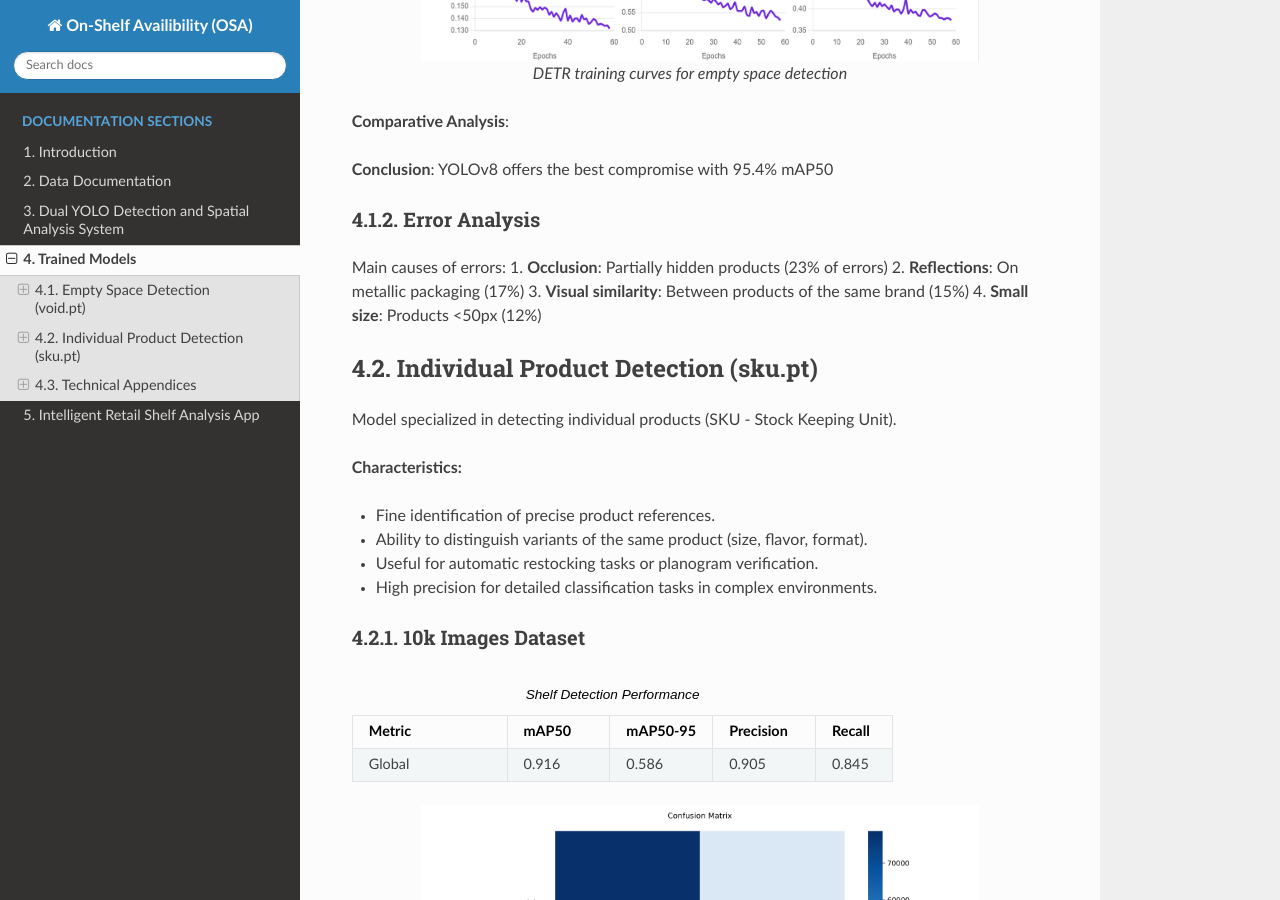
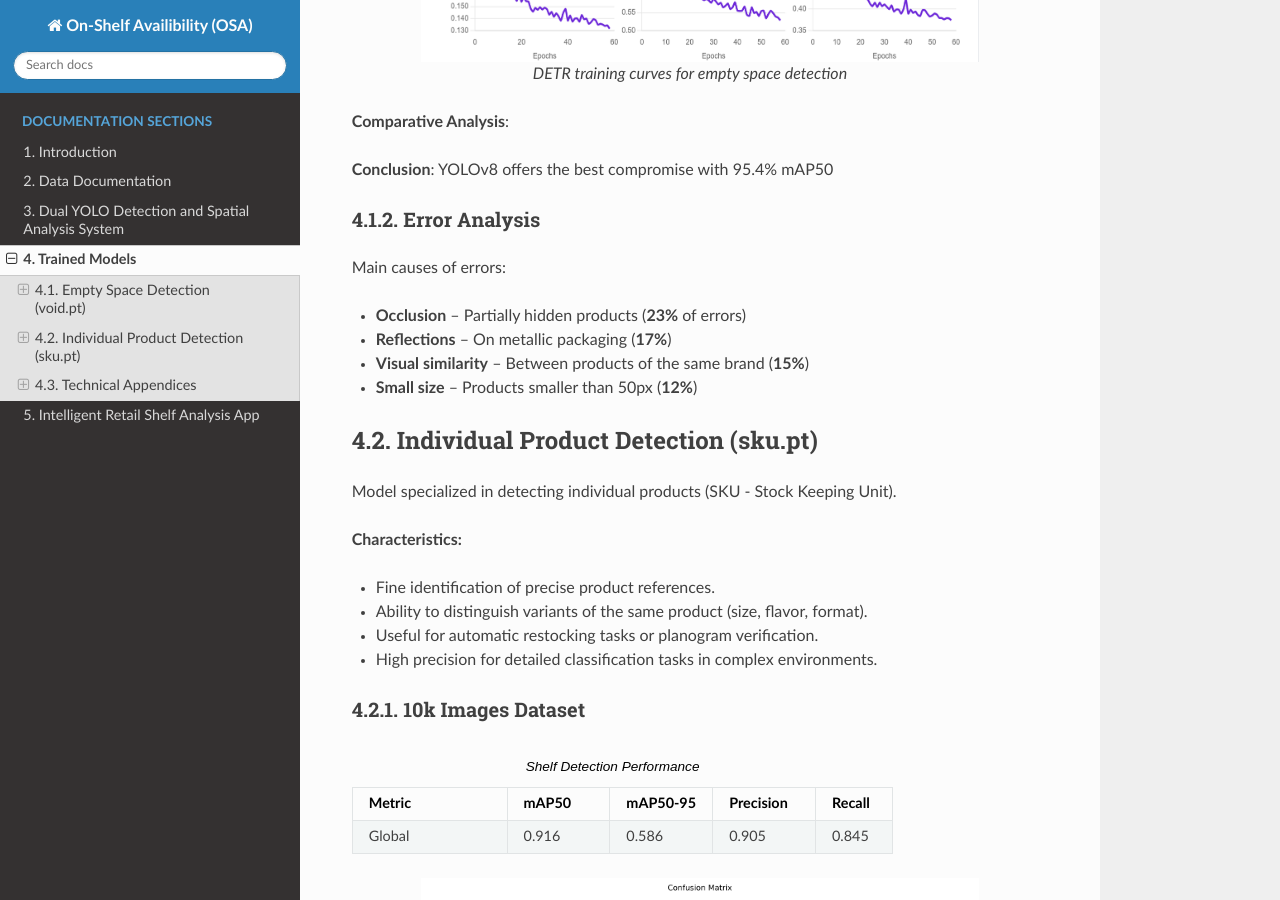
Before and after one commit to Amine-te/OSA_app, a Sphinx documentation site: the page built from docs/source/models.rst, in a window 1280 px wide and 900 px high, scrolled down 8508 px. Built offline with Sphinx 7.4.7 and the Read the Docs theme 3.1.0, drawn with Linux system fonts in a browser that asks for light colours.

Commit message:
update source

```diff
--- a/docs/source/models.rst
+++ b/docs/source/models.rst
@@ -330,11 +330,11 @@ Error Analysis
 --------------
 
 Main causes of errors:
-1. **Occlusion**: Partially hidden products (23% of errors)
-2. **Reflections**: On metallic packaging (17%)
-3. **Visual similarity**: Between products of the same brand (15%)
-4. **Small size**: Products <50px (12%)
 
+- **Occlusion** – Partially hidden products (**23%** of errors)
+- **Reflections** – On metallic packaging (**17%**)
+- **Visual similarity** – Between products of the same brand (**15%**)
+- **Small size** – Products smaller than 50px (**12%**)
 
 Individual Product Detection (sku.pt)
 =====================================
```
